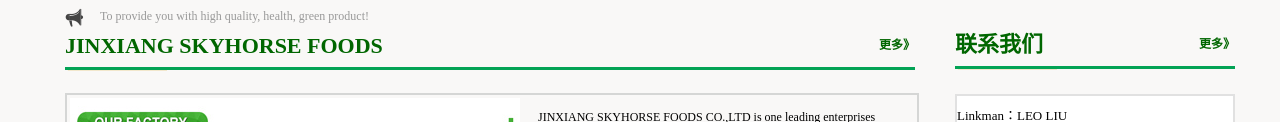
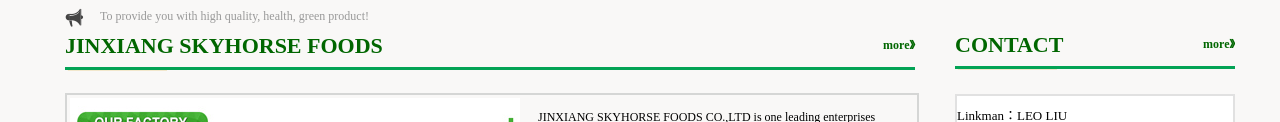
Before and after one commit to clah521/clah521.github.io, a plain HTML site: page en/index.html in a window 1280 px wide. Shown: the part 589-711 px from the top of the page. Drawn offline with Linux system fonts and the light colour scheme; a script that the page names is missing.

Commit message:
translate

```diff
--- a/en/index.html
+++ b/en/index.html
@@ -83,7 +83,7 @@ To provide you with high quality, health, green product!</DIV>
 <DIV class="main-box">
 
 <DIV class="dygs">
-<H3>JINXIANG SKYHORSE FOODS<SPAN><A href="/en/about/19.html" rel="nofollow" target="_blank">更多》</A></SPAN></H3>
+<H3>JINXIANG SKYHORSE FOODS<SPAN><A href="/en/about/19.html" rel="nofollow" target="_blank">more》</A></SPAN></H3>
 <DIV class="left-2">
 <DL>
   <DT><A href="/en/about/?19.html" rel="nofollow" target="_blank"><IMG
@@ -103,8 +103,8 @@ To provide you with high quality, health, green product!</DIV>
                           </TBODY></TABLE>
   </UL></DIV>
 <DIV class="right-2">
-<H3>联系我们<SPAN><A href="/en/about/107.html" rel="nofollow"
-target="_blank">更多》</A></SPAN></H3>
+<H3>CONTACT<SPAN><A href="/en/about/107.html" rel="nofollow"
+target="_blank">more》</A></SPAN></H3>
 <DIV class="nei"><TABLE cellSpacing=0 cellPadding=0 width="94%" align=center
 border=0 height="334" id="table39">
               <TBODY>
```
